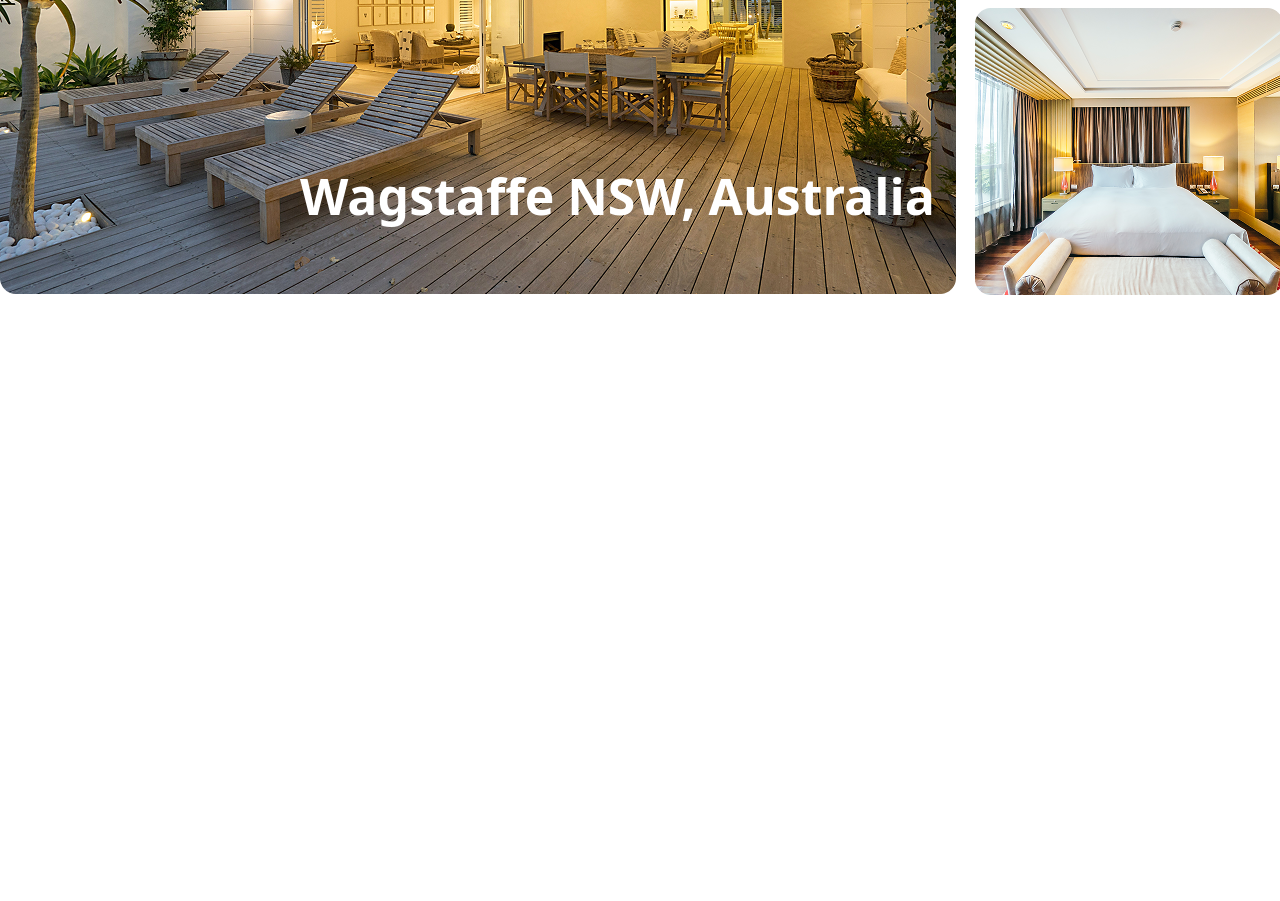
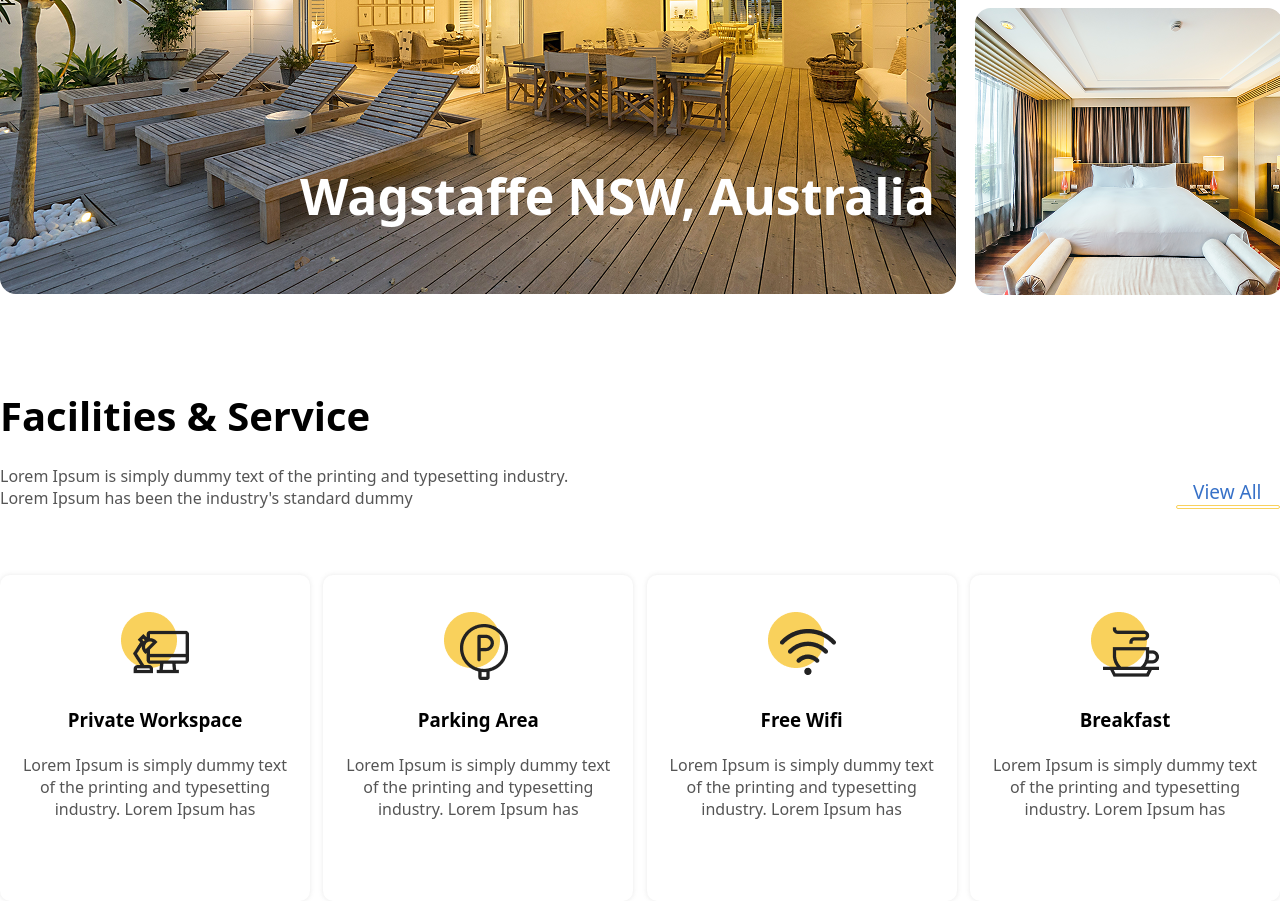
Before and after one commit to arion1986/day_1.2, a plain HTML site: page index.html in a window 1280 px wide. Shown: the part 748-1649 px from the top of the page. Before the commit the page ends 1048 px from the top, so only its background shows below. Drawn offline with Linux system fonts and the light colour scheme.

Commit message:
third commit

```diff
--- a/index.html
+++ b/index.html
@@ -1,15 +1,18 @@
-<!DOCTYPE html>
+<!doctype html>
 <html lang="en">
   <head>
-    <meta charset="UTF-8">
-    <meta name="viewport" content="width=device-width, initial-scale=1.0">
+    <meta charset="UTF-8" />
+    <meta name="viewport" content="width=device-width, initial-scale=1.0" />
     <title>Document</title>
-    <link rel="stylesheet" href="./style.css">
-    <link rel="stylesheet" href="https://cdnjs.cloudflare.com/ajax/libs/font-awesome/6.7.2/css/all.min.css">
+    <link rel="stylesheet" href="./style.css" />
+    <link
+      rel="stylesheet"
+      href="https://cdnjs.cloudflare.com/ajax/libs/font-awesome/6.7.2/css/all.min.css"
+    />
   </head>
   <body>
     <header class="dv1">
-        <img src="./logo.png" alt="">
+      <img src="./logo.png" alt="" />
       <div class="dv2">
         <div class="dv3">
           <p>Booking</p>
@@ -23,39 +26,109 @@
       </div>
     </header>
 
-    <br><br><br><br>
+    <br /><br /><br /><br />
 
     <section class="dv4">
       <div>
-        <h1 class="h1">Find Your Best Hotel <br> for Deals</h1><br>
-        <p class="p1">Lorem Ipsum is simply dummy text of the printing <br> and typesetting industry.</p>
+        <h1 class="h1">
+          Find Your Best Hotel <br />
+          for Deals
+        </h1>
+        <br />
+        <p class="p1">
+          Lorem Ipsum is simply dummy text of the printing <br />
+          and typesetting industry.
+        </p>
       </div>
       <div class="dv7">
         <div class="dv5">
           <h2 class="h2">📆 Jun 10 - 14</h2>
           <h2 class="h2">👤 2 Guests</h2>
-           </div><br>
+        </div>
+        <br />
         <div class="dv6">
-           <h2 style="font-weight: 400;">📌 United States</h2>
+          <h2 style="font-weight: 400">📌 United States</h2>
           <h2 class="h3">🔍</h2>
         </div>
       </div>
     </section>
 
-
-    <br><br>
-
+    <br /><br />
 
     <section class="dv8">
       <div>
-            <img src="./Image.png" alt="">
-            <h1 style="color: #ffffff;" class="h1 h4">Wagstaffe NSW, Australia</h1>
+        <img src="./Image.png" alt="" />
+        <h1 style="color: #ffffff" class="h1 h4">Wagstaffe NSW, Australia</h1>
       </div>
       <div>
-            <img style="margin-bottom: 12px;" src="./Image (1).png" alt="">
-            <img src="./Image (2).png" alt="">
+        <img style="margin-bottom: 12px" src="./Image (1).png" alt="" />
+        <img src="./Image (2).png" alt="" />
       </div>
     </section>
 
+    <br /><br /><br /><br />
+
+    <section class="dv9">
+      <div>
+        <h1 style="font-size: 40px" class="h1">Facilities & Service</h1>
+        <br />
+        <p class="p1">
+          Lorem Ipsum is simply dummy text of the printing and typesetting
+          industry. <br />
+          Lorem Ipsum has been the industry's standard dummy
+        </p>
+      </div>
+
+      <div>
+        <p style="color: #3771c8; font-size: 19px; margin-left: 17px">
+          View All
+        </p>
+        <div class="tag"></div>
+      </div>
+    </section>
+
+    <br /><br /><br />
+
+    <section class="dc1">
+      <div class="dv10">
+        <br>
+        <img src="./Group 78.png" alt="" /><br /><br>
+        <h3>Private Workspace</h3><br>
+        <p style="color: #555555;">
+          Lorem Ipsum is simply dummy text <br> of the printing and typesetting <br>
+          industry. Lorem Ipsum has
+        </p><br><br><br>
+      </div>
+
+      <div class="dv10">
+        <br>
+        <img src="./Group 79.png" alt="" /><br /><br>
+        <h3>Parking Area</h3><br>
+        <p style="color: #555555;">
+          Lorem Ipsum is simply dummy text <br> of the printing and typesetting <br>
+          industry. Lorem Ipsum has
+        </p><br><br><br>
+      </div>
+
+      <div class="dv10">
+        <br>
+        <img src="./Group 80.png" alt="" /><br /><br>
+        <h3>Free Wifi</h3><br>
+        <p style="color: #555555;">
+          Lorem Ipsum is simply dummy text <br> of the printing and typesetting <br>
+          industry. Lorem Ipsum has
+        </p><br><br><br>
+      </div>
+
+      <div class="dv10">
+        <br>
+        <img src="./Group 81.png" alt="" /><br /><br>
+        <h3>Breakfast</h3><br>
+        <p style="color: #555555;">
+          Lorem Ipsum is simply dummy text <br> of the printing and typesetting <br>
+          industry. Lorem Ipsum has
+        </p><br><br><br>
+      </div>
+    </section>
   </body>
 </html>
--- a/style.css
+++ b/style.css
@@ -85,3 +85,31 @@ body{
     font-size: 50px;
     left: 300px;
 }
+.tag{
+    border-radius: 10px;
+    border: 1px solid #F9D15C;
+    padding: 1px;
+    width: 100px;
+
+}
+.dv9{
+    display: flex;
+    max-width: 1280px;
+    margin: auto;
+
+    align-items: end;
+    justify-content: space-between;
+}
+.dv10{
+    box-shadow: 0px 0px 5px #e6e6e6ed;
+    width: 280px;
+    padding: 15px;
+    text-align: center;
+    border-radius: 10px;
+}
+.dc1{
+    display: flex;
+    max-width: 1280px;
+    margin: auto;
+    justify-content: space-between;
+}
```
Also changed, not shown: Group 78.png (added), Group 79.png (added), Group 80.png (added), Group 81.png (added). Lines whose indentation alone changed are shown as unchanged.
